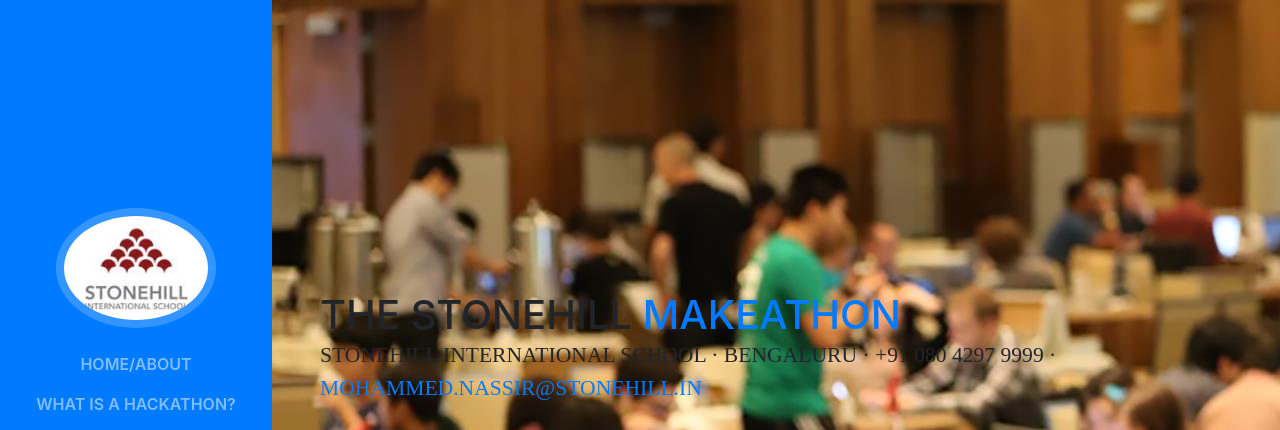
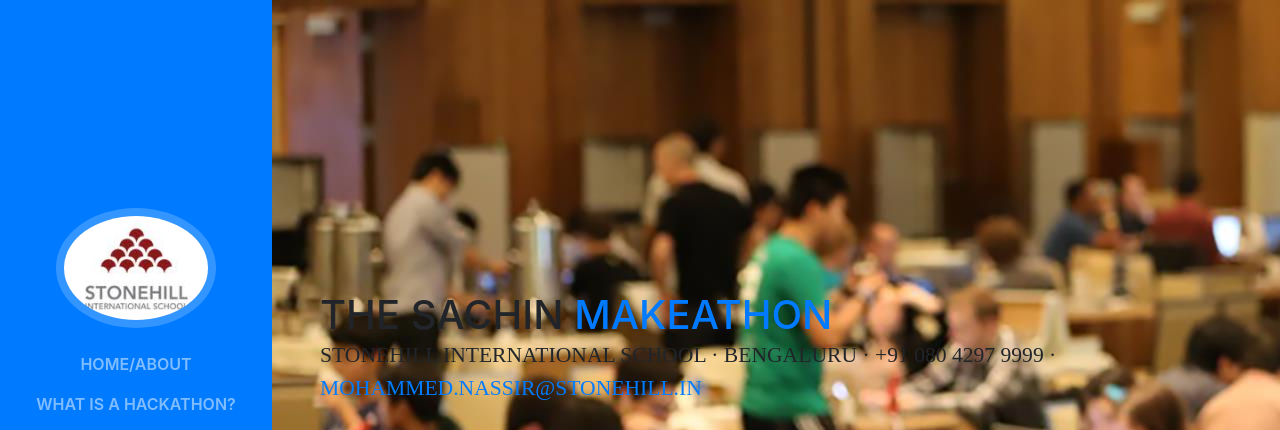
Before and after one commit to stonehillhackathon/stonehillhackathon.github.io, a website with bundled scripts: page index.html in a window 1280 px wide. Shown: the top 430 px of the page. Built offline with nearby package versions, Linux system fonts and the light colour scheme; a web font is replaced by a local one.

Commit message:
My First commit

```diff
--- a/index.html
+++ b/index.html
@@ -69,7 +69,7 @@
 
       <section class="resume-section p-3 p-lg-5 d-flex d-column" id="about">
         <div class="my-auto">
-          <h1 class="mb-0">The Stonehill
+          <h1 class="mb-0">The Sachin
             <span class="text-primary">Makeathon</span>
           </h1>
           <div class="subheading mb-5">Stonehill International School · Bengaluru · +91 080 4297 9999 ·
```
